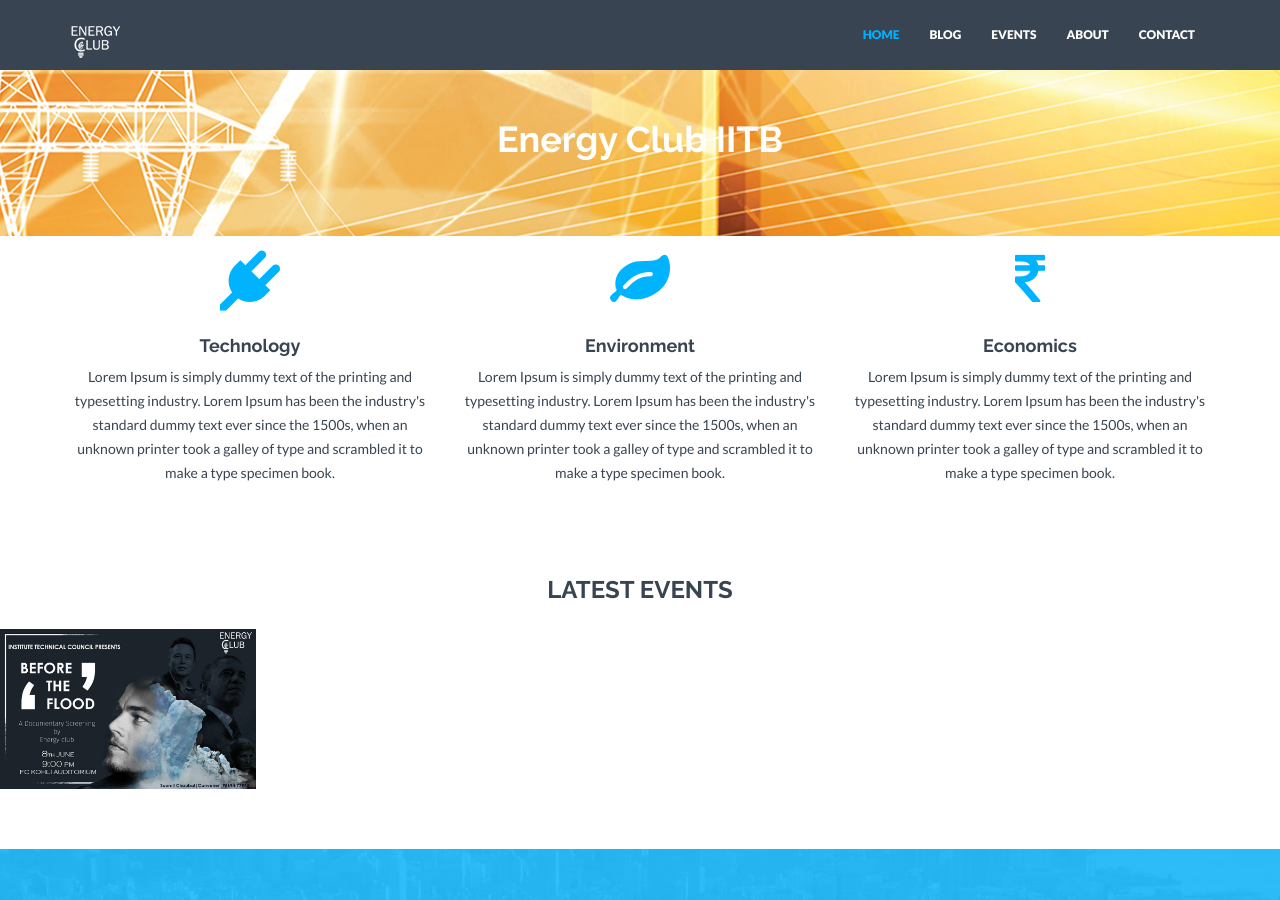
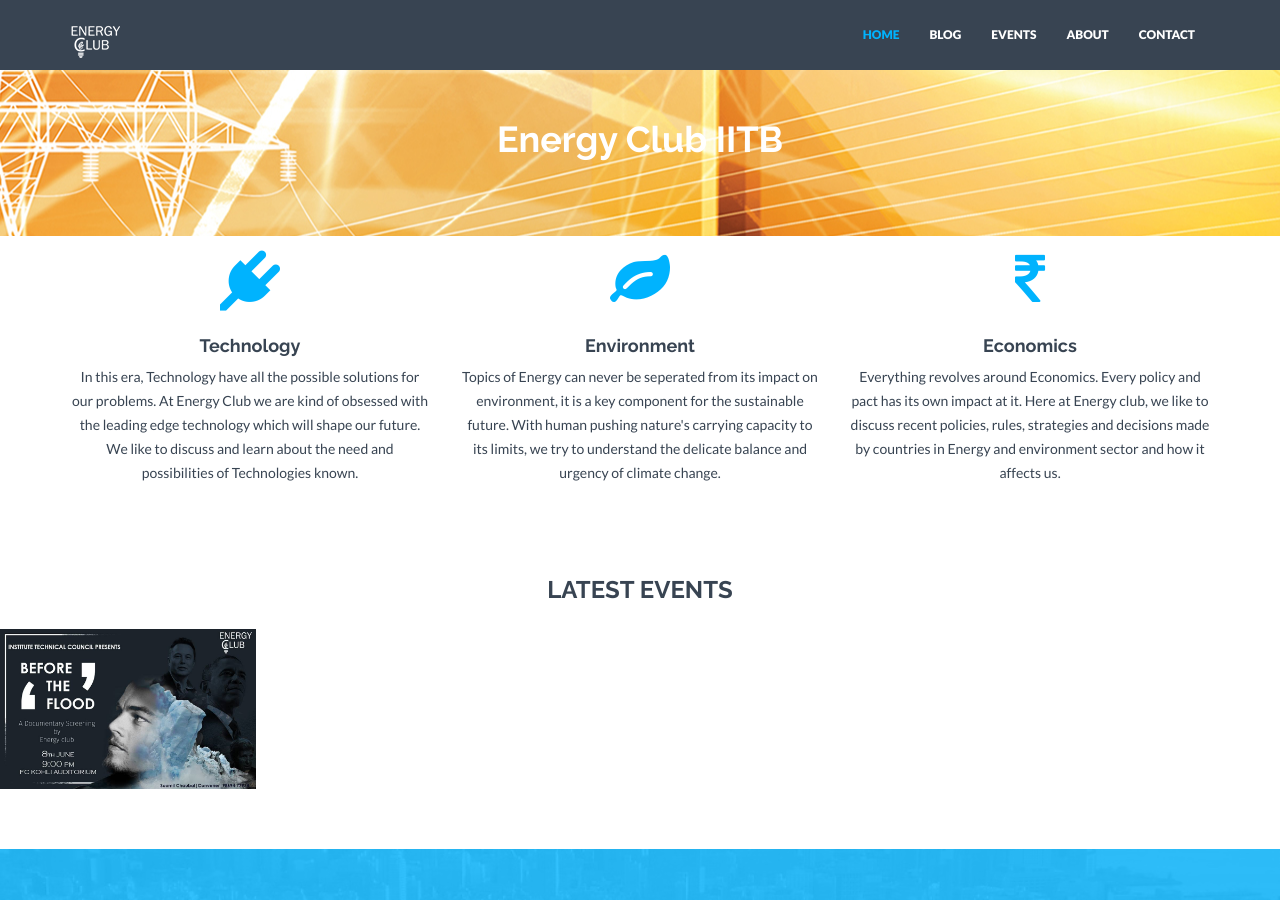
Before and after one commit to prabhat496/enciitb, a Jekyll site: the page built from index.html, in a window 1280 px wide and 900 px high. Built offline with Jekyll 4.4.1, drawn with Linux system fonts in a browser that asks for light colours; nearby versions of some CDN libraries.

Commit message:
final layout commit 1

```diff
--- a/index.html
+++ b/index.html
@@ -11,21 +11,21 @@
                 <i class="fa fa-plug" aria-hidden="true"></i>
                 <span class="sr-only">An image of a plug</span>
                 <h4>Technology</h4>
-                <p>Lorem Ipsum is simply dummy text of the printing and typesetting industry. Lorem Ipsum has been the industry's standard dummy text ever since the 1500s, when an unknown printer took a galley of type and scrambled it to make a type specimen book.</p>
+                <p>In this era, Technology have all the possible solutions for our problems. At Energy Club we are kind of obsessed with the leading edge technology which will shape our future. We like to discuss and learn about the need and possibilities of Technologies known.  </p>
               <!--  <p><br/><a href="#" class="btn btn-theme">More Info</a></p> -->
             </div>
             <div class="col-md-4">
                 <i class="fa fa-leaf" aria-hidden="true"></i>
                 <span class="sr-only">An image of a leaf</span>
                 <h4>Environment</h4>
-                <p>Lorem Ipsum is simply dummy text of the printing and typesetting industry. Lorem Ipsum has been the industry's standard dummy text ever since the 1500s, when an unknown printer took a galley of type and scrambled it to make a type specimen book.</p>
+                <p>Topics of Energy can never be seperated from its impact on environment, it is a key component for the sustainable future. With human pushing nature's carrying capacity to its limits, we try to understand the delicate balance and urgency of climate change.   </p>
                 <!--  <p><br/><a href="#" class="btn btn-theme">More Info</a></p>-->
             </div>
             <div class="col-md-4">
                 <i class="fa fa-rupee" aria-hidden="true"></i>
                 <span class="sr-only">An image of a rupee</span>
                 <h4>Economics</h4>
-                <p>Lorem Ipsum is simply dummy text of the printing and typesetting industry. Lorem Ipsum has been the industry's standard dummy text ever since the 1500s, when an unknown printer took a galley of type and scrambled it to make a type specimen book.</p>
+                <p>Everything revolves around Economics. Every policy and pact has its own impact at it. Here at Energy club, we like to discuss recent policies, rules, strategies and decisions made by countries in Energy and environment sector and how it affects us.</p>
                 <!--  <p><br/><a href="#" class="btn btn-theme">More Info</a></p>-->
             </div>
         </div>
```
Also changed, not shown: assets/img/blog/thumbs/thumb01.jpg, assets/img/blog/thumbs/thumb02.jpg, assets/img/blog/thumbs/thumb03.jpg.
